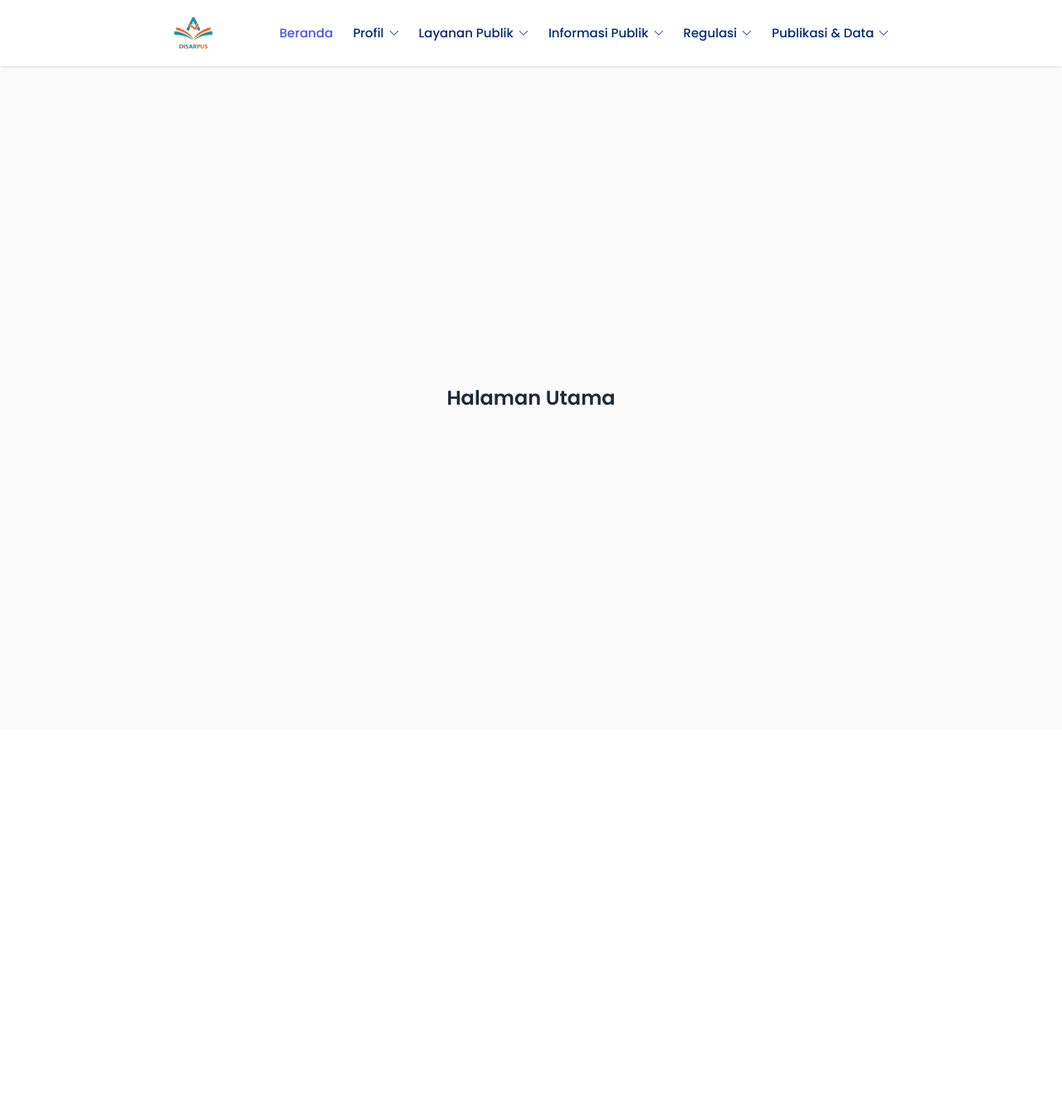
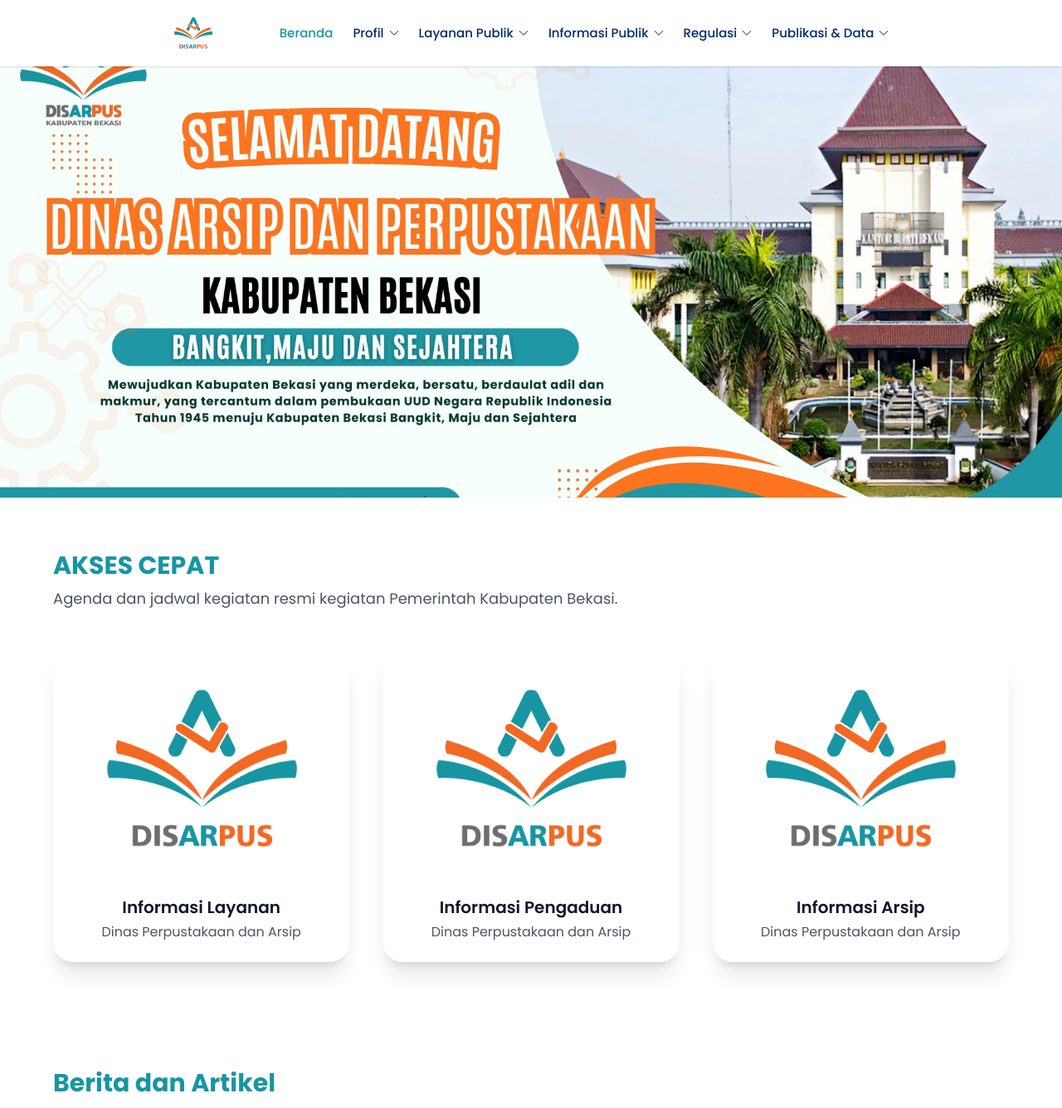
Before and after one commit to sceptzrion/disarpus-bekasikab, a Next.js app: page / in a window 1280 px wide. Shown: the top 1336 px of the page at 83% size. Before the commit the page ends 880 px from the top, so only its background shows below. Built offline with nearby package versions, Linux system fonts and the light colour scheme.

Commit message:
update home page

```diff
--- /dev/null
+++ b/src/app/components/ArticleCard.tsx
@@ -0,0 +1,45 @@
+import Image from "next/image";
+
+type ArticleCardProps = {
+  title: string;
+  excerpt: string;
+  views: string;
+};
+
+export default function ArticleCard({
+  title,
+  excerpt,
+  views,
+}: ArticleCardProps) {
+  return (
+    <div className="overflow-hidden rounded-xl bg-white shadow-md transition hover:shadow-lg">
+      {/* Thumbnail */}
+      <div className="relative h-40 w-full">
+        <Image
+          src="/berita1.jpeg"
+          alt={title}
+          fill
+          className="object-cover"
+          priority
+        />
+      </div>
+
+      {/* Content */}
+      <div className="p-4">
+        <h3 className="mb-1 text-lg font-semibold text-gray-800">{title}</h3>
+
+        {/* Views */}
+        <div className="mb-2 flex items-center gap-1 text-sm text-gray-500">
+          <Image src="/eye_article.png" alt="views" width={16} height={16} />
+          <span>{views}</span>
+        </div>
+
+        <p className="mb-4 text-sm text-gray-600 text-justify">{excerpt}</p>
+
+        <button className="rounded-md bg-[#F26924] px-4 py-1.5 text-sm text-white hover:bg-[#DE6F37]">
+          Selengkapnya
+        </button>
+      </div>
+    </div>
+  );
+}
--- a/src/app/components/Navbar.tsx
+++ b/src/app/components/Navbar.tsx
@@ -17,8 +17,8 @@
 };
 
 const navLinkBase = "transition-colors duration-200";
-const navLinkActive = "text-[#4154F1]";
-const navLinkIdle = "text-[#012970] hover:text-[#4154F1]";
+const navLinkActive = "text-[#1895A2]";
+const navLinkIdle = "text-[#012970] hover:text-[#1895A2]";
 
 const isActive = (pathname: string, href?: string) => {
   if (!href) return false;
@@ -137,7 +137,7 @@
                   {hasChildren && (
                     <div
                       className={[
-                        "absolute left-full top-0 ml-2 w-64",
+                        "absolute left-full top-0 pl-2 w-64",
                         "transition-all duration-200 ease-out",
                         isOpenChild
                           ? "opacity-100 translate-x-0 pointer-events-auto"
--- /dev/null
+++ b/src/app/components/QuickAccessCard.tsx
@@ -0,0 +1,32 @@
+import Image from "next/image";
+
+type QuickAccessCardProps = {
+  title: string;
+  subtitle: string;
+};
+
+export default function QuickAccessCard({
+  title,
+  subtitle,
+}: QuickAccessCardProps) {
+  return (
+    <div className="relative overflow-hidden rounded-3xl bg-white shadow-xl transition hover:-translate-y-1 hover:shadow-2xl">
+      {/* Image */}
+      <div className="relative h-72 w-full">
+        <Image
+          src="/logo_disarpus.png"
+          alt={title}
+          fill
+          className="object-contain p-6"
+          priority
+        />
+      </div>
+
+      {/* Text */}
+      <div className="px-6 pb-6 text-center">
+        <h3 className="mt-2 text-xl font-semibold text-gray-900">{title}</h3>
+        <p className="mt-1 text-base text-gray-600">{subtitle}</p>
+      </div>
+    </div>
+  );
+}
--- a/src/app/globals.css
+++ b/src/app/globals.css
@@ -22,5 +22,5 @@
 body {
   background: var(--background);
   color: var(--foreground);
-  font-family: 'Poppins', sans-serif;
+  font-family: "Poppins", sans-serif;
 }
--- a/src/app/page.tsx
+++ b/src/app/page.tsx
@@ -1,7 +1,111 @@
+import QuickAccessCard from "./components/QuickAccessCard";
+import ArticleCard from "./components/ArticleCard";
+import Image from "next/image";
+
 export default function Home() {
   return (
-    <div className="flex min-h-screen items-center justify-center bg-zinc-50">
-      <h1 className="text-2xl font-semibold text-gray-800">Halaman Utama</h1>
-    </div>
+    <main className="min-h-screen bg-white">
+      {/* ================= BANNER ================= */}
+
+      <section className="relative h-fit w-full sm:h-[320px] md:h-[420px] lg:min-h-[520px]">
+        <div className="">
+          <Image
+            src="/banner_disarpus.jpg"
+            alt="Banner Dinas Arsip dan Perpustakaan Kabupaten Bekasi"
+            fill
+            priority
+            className="object-cover"
+          />
+        </div>
+      </section>
+
+      {/* ================= AKSES CEPAT ================= */}
+      <section className="px-6 py-16">
+        <div className="mx-auto max-w-6xl">
+          <div className="mb-12">
+            <h1 className="text-3xl font-bold text-[#1895A2]">AKSES CEPAT</h1>
+            <p className="mt-2  text-lg text-gray-600">
+              Agenda dan jadwal kegiatan resmi kegiatan Pemerintah Kabupaten
+              Bekasi.
+            </p>
+          </div>
+
+          <div className="grid grid-cols-1 gap-10 sm:grid-cols-2 md:grid-cols-3">
+            <QuickAccessCard
+              title="Informasi Layanan"
+              subtitle="Dinas Perpustakaan dan Arsip"
+            />
+            <QuickAccessCard
+              title="Informasi Pengaduan"
+              subtitle="Dinas Perpustakaan dan Arsip"
+            />
+            <QuickAccessCard
+              title="Informasi Arsip"
+              subtitle="Dinas Perpustakaan dan Arsip"
+            />
+          </div>
+        </div>
+      </section>
+
+      {/* ================= BERITA & ARTIKEL ================= */}
+      <section className="px-6 py-16">
+        <div className="mx-auto max-w-6xl">
+          {/* Header */}
+          <div className="mb-10">
+            <h1 className="text-3xl font-bold text-[#1895A2]">
+              Berita dan Artikel
+            </h1>
+            <p className="mt-2 text-lg text-gray-600">
+              Agenda dan jadwal kegiatan resmi kegiatan Pemerintah Kabupaten
+              Bekasi.
+            </p>
+          </div>
+
+          {/* Box Artikel */}
+          <div className="rounded-2xl bg-[#E9F6F7] p-8">
+            <div className="mb-8 justify-items-center">
+              <h2 className="text-2xl font-bold text-[#012970]">ARTIKEL</h2>
+              <p className="text-gray-700">
+                Lihat. Berita, Artikel & Press Release.
+              </p>
+            </div>
+
+            {/* Grid Artikel */}
+            <div className="grid grid-cols-1 gap-8 md:grid-cols-3">
+              <ArticleCard
+                title="Lorem Ipsum"
+                views="Dilihat xx kali"
+                excerpt="Lorem ipsum dolor sit amet, consectetur adipiscing elit. Fusce vehicula eu mauris id congue. Nam diam neque, consequat sodales elementum ut, laoreet in metus."
+              />
+              <ArticleCard
+                title="Lorem Ipsum"
+                views="Dilihat xx kali"
+                excerpt="Lorem ipsum dolor sit amet, consectetur adipiscing elit. Fusce vehicula eu mauris id congue. Nam diam neque, consequat sodales elementum ut, laoreet in metus."
+              />
+              <ArticleCard
+                title="Lorem Ipsum"
+                views="Dilihat xx kali"
+                excerpt="Lorem ipsum dolor sit amet, consectetur adipiscing elit. Fusce vehicula eu mauris id congue. Nam diam neque, consequat sodales elementum ut, laoreet in metus."
+              />
+              <ArticleCard
+                title="Lorem Ipsum"
+                views="Dilihat xx kali"
+                excerpt="Lorem ipsum dolor sit amet, consectetur adipiscing elit. Fusce vehicula eu mauris id congue. Nam diam neque, consequat sodales elementum ut, laoreet in metus."
+              />
+              <ArticleCard
+                title="Lorem Ipsum"
+                views="Dilihat xx kali"
+                excerpt="Lorem ipsum dolor sit amet, consectetur adipiscing elit. Fusce vehicula eu mauris id congue. Nam diam neque, consequat sodales elementum ut, laoreet in metus."
+              />
+              <ArticleCard
+                title="Lorem Ipsum"
+                views="Dilihat xx kali"
+                excerpt="Lorem ipsum dolor sit amet, consectetur adipiscing elit. Fusce vehicula eu mauris id congue. Nam diam neque, consequat sodales elementum ut, laoreet in metus."
+              />
+            </div>
+          </div>
+        </div>
+      </section>
+    </main>
   );
 }
```
Also changed, not shown: public/berita1.jpeg (added), public/eye_article.png (added).
